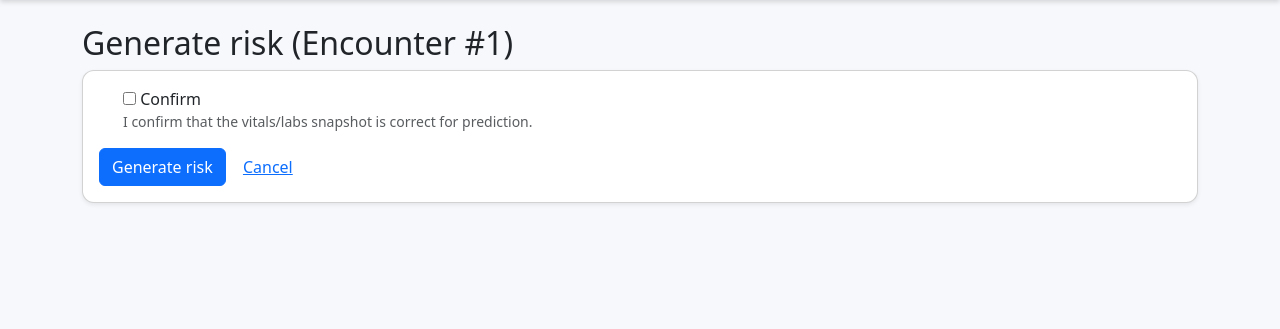
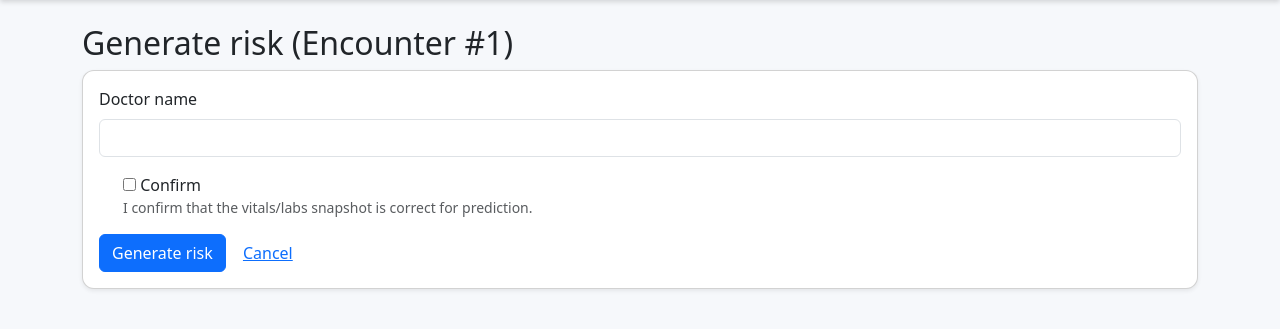
Before and after one commit to abdulkarim105/Mortalityapp, a Django app: page /risk/encounters/1/generate/ in a window 1280 px wide. Shown: the part 56-385 px from the top of the page. Run offline with Django 4.2, Linux system fonts and the light colour scheme; a user stored in the database is signed in; data comes from the database, SQL or seed files in the repository; both versions use the stored data as it was after the commit.

Commit message:
Show doctor name field

```diff
--- a/risk/forms.py
+++ b/risk/forms.py
@@ -1,8 +1,16 @@
 from django import forms
 
 
-# Form used BEFORE prediction (only confirmation)
+# Form used BEFORE prediction (doctor name + confirmation)
 class GenerateRiskForm(forms.Form):
+    doctor_name = forms.CharField(
+        required=True,
+        label="Doctor name",
+        widget=forms.TextInput(attrs={
+            "class": "form-control",
+        })
+    )
+
     confirm = forms.BooleanField(
         required=True,
         label="Confirm",
--- a/risk/models.py
+++ b/risk/models.py
@@ -31,7 +31,8 @@ class RiskAssessment(models.Model):
     )
 
     # ✅ ADD THIS (so DB NOT NULL column always gets a value, without changing UI)
-    doctor_name = models.CharField(max_length=120, blank=True, default="")
+    #doctor_name = models.CharField(max_length=120, blank=True, default="")
+    doctor_name = models.CharField(max_length=100, blank=True, null=True)
 
     doctor_comment = models.TextField(blank=True, default="")
 
--- a/risk/views.py
+++ b/risk/views.py
@@ -37,6 +37,7 @@ def generate(request, encounter_id):
                 risk_band=band,
                 model_version=settings.ML_MODEL_VERSION,
                 created_by=request.user,
+                doctor_name=form.cleaned_data["doctor_name"],  # ✅ typed value
                 doctor_comment=""
             )
 
--- a/templates/risk/detail.html
+++ b/templates/risk/detail.html
@@ -4,7 +4,7 @@
 
 <h2>Risk assessment #{{ ra.id }}</h2>
 <p class="text-muted">
-  Encounter #{{ ra.encounter.id }} • Predicted by {{ ra.created_by }} • {{ ra.created_at }}
+  Encounter #{{ ra.encounter.id }} • Predicted by {{ ra.doctor_name}} • {{ ra.created_at }}
 </p>
 
 <div class="row">
--- a/templates/risk/generate.html
+++ b/templates/risk/generate.html
@@ -9,6 +9,10 @@
     <form method="post">
       {% csrf_token %}
 
+      <div class="mb-3">
+        <label class="form-label">Doctor name</label>
+        {{ form.doctor_name }}
+      </div>
       <div class="form-check mb-3">
         {{ form.confirm }}
         <label class="form-check-label">{{ form.confirm.label }}</label>
```
Also changed, not shown: Scripts/create_superuser.py (line endings or trailing spaces), db.sqlite3.
